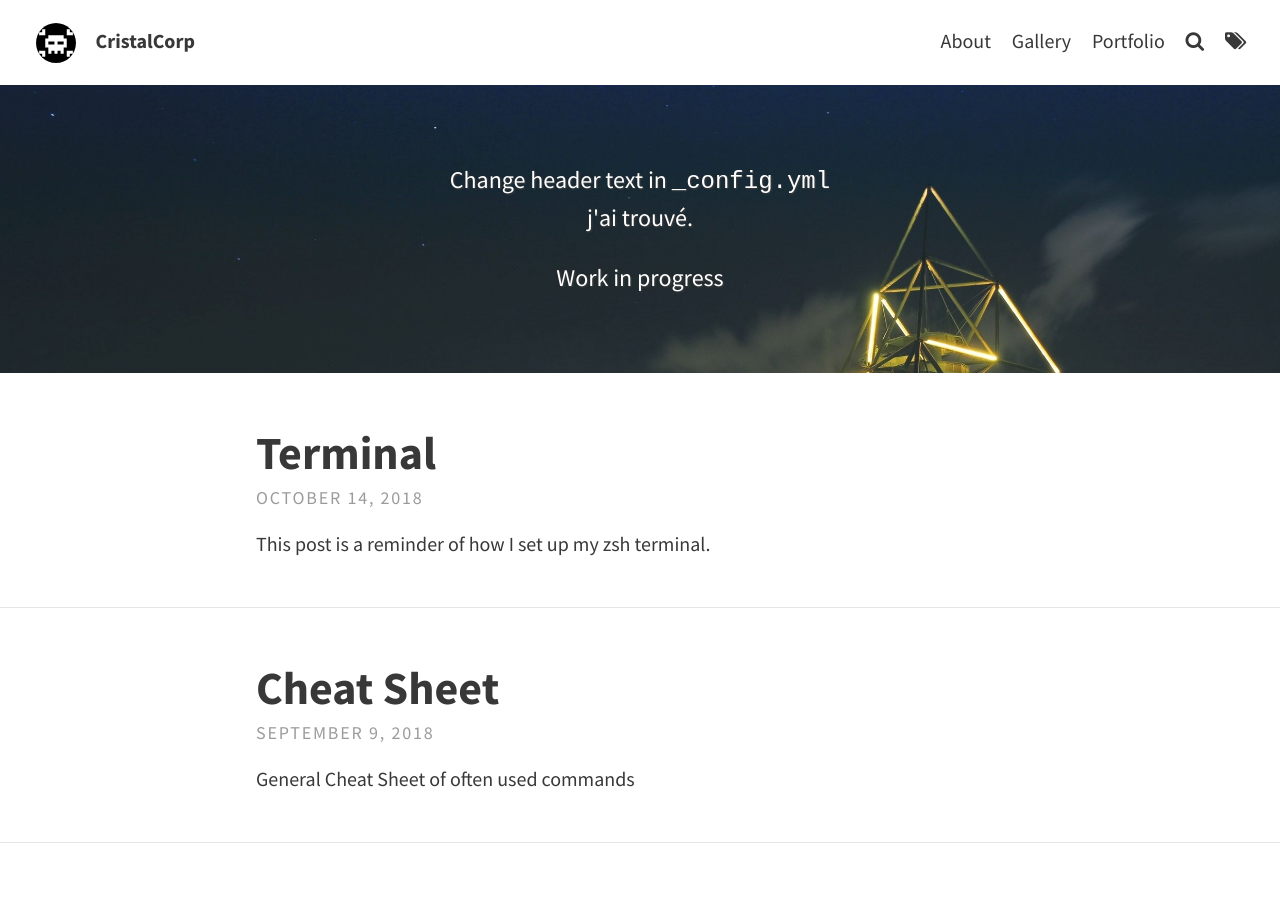
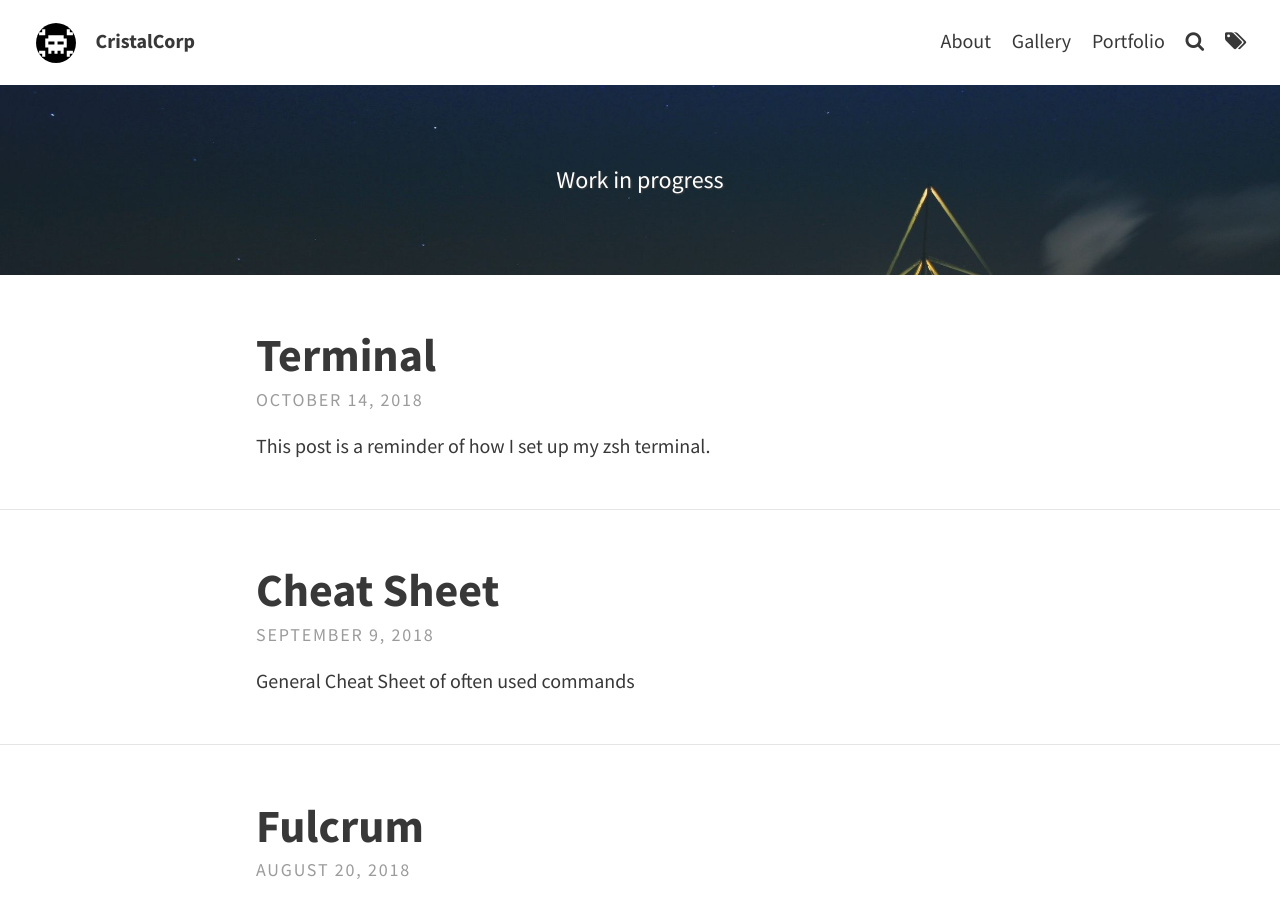
Before and after one commit to cristalcorp/cristalcorp.github.io, a Jekyll site: the page built from index.html, in a window 1280 px wide and 900 px high. Built offline with Jekyll 4.4.1, drawn with Linux system fonts in a browser that asks for light colours; the list of posts is cut into pages by our own code.

```diff
--- a/_config.yml
+++ b/_config.yml
@@ -15,7 +15,6 @@ theme_settings:
 
   # Header and footer text
   header_text: > #two or three lines to describe your site
-     <p>Change header text in <code>_config.yml</code> <br> j'ai trouvé.</p>
      <p>Work in progress</p>
   header_text_feature_image: assets/img/pexels/triangular.jpeg
   footer_text: >
```
